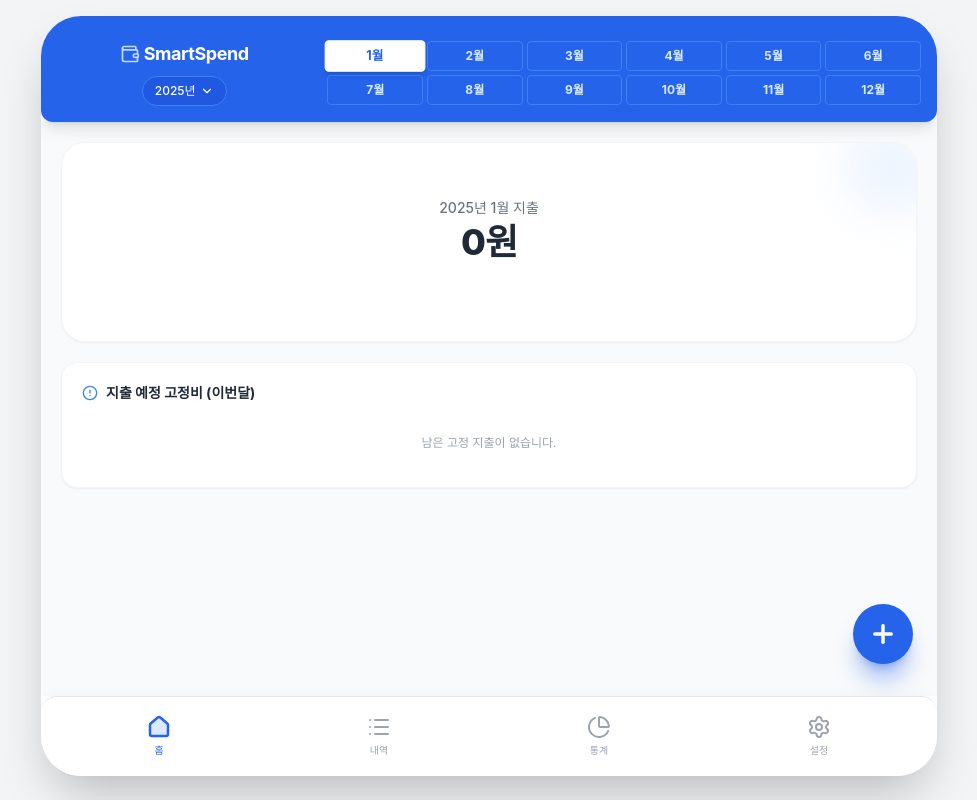
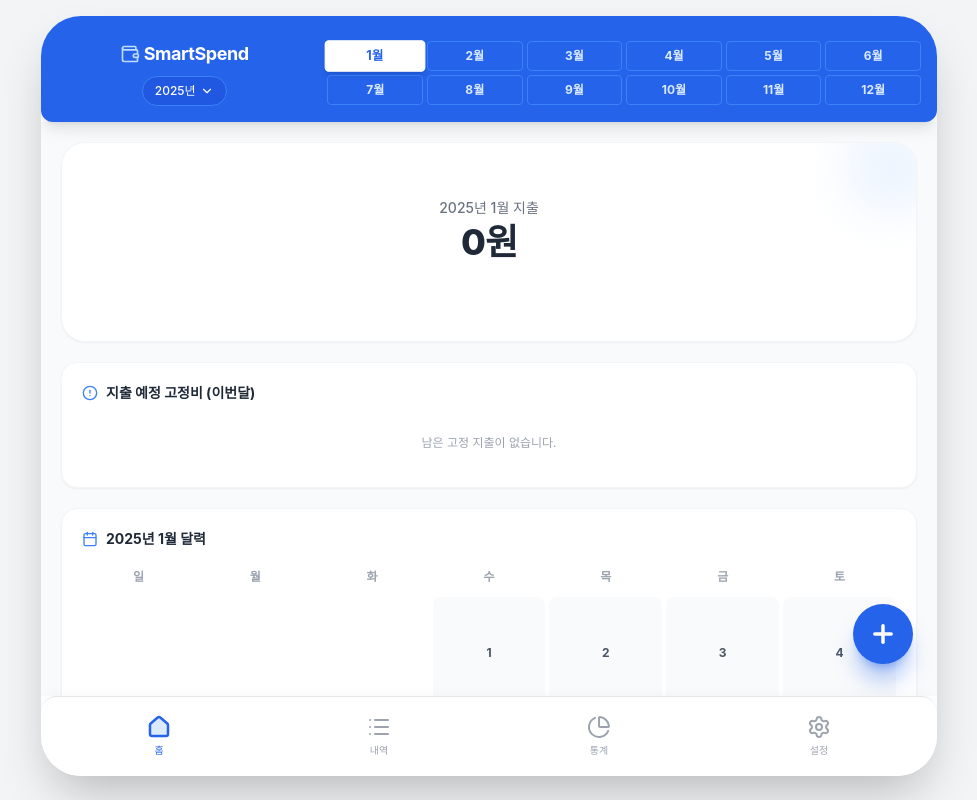
Before and after one commit to ikaros3/SmartSpend, a React (Vite) app: page / in a window 1280 px wide. Shown: the whole page, without its empty margins (151-1128 px from the left). Built offline with nearby package versions, Linux system fonts and the light colour scheme; the HTML template or start-up script is replaced by a standard one; a web font is replaced by a local one.

Commit message:
(Feature) 달력 기능 추가

```diff
--- a/src/App.jsx
+++ b/src/App.jsx
@@ -1,5 +1,6 @@
 import React, { useState, useMemo, useEffect, useRef } from "react";
 import * as XLSX from "xlsx";
+import CalendarView from "./components/CalendarView";
 import {
   formatNumber,
   formatCurrency,
@@ -970,6 +971,17 @@ export default function App() {
                     남은 고정 지출이 없습니다.
                   </div>
                 )}
+              </div>
+
+              {/* Calendar Component */}
+              <div className="mt-5 pb-5">
+                <CalendarView
+                  currentYear={currentYear}
+                  currentMonth={currentMonth}
+                  monthlyData={monthlyData}
+                  categories={categories}
+                  formatCurrency={formatCurrency}
+                />
               </div>
             </div>
           )}
--- /dev/null
+++ b/src/components/CalendarView.jsx
@@ -0,0 +1,148 @@
+import React, { useState, useMemo } from 'react';
+import { Calendar } from 'lucide-react';
+
+export default function CalendarView({
+    currentYear,
+    currentMonth,
+    monthlyData,
+    categories,
+    formatCurrency
+}) {
+    const [selectedDay, setSelectedDay] = useState(new Date().getDate());
+
+    const monthNum = parseInt(currentMonth.replace("월", ""));
+
+    // 현재 월의 데이터 조회 (연도 포함 키 사용)
+    const currentDataKey = `${currentYear}-${monthNum}월`;
+    const currentData = monthlyData[currentDataKey] || { items: [] };
+
+    // 달력 데이터 생성
+    const calendarData = useMemo(() => {
+        const daysInMonth = new Date(currentYear, monthNum, 0).getDate();
+        const startDay = new Date(currentYear, monthNum - 1, 1).getDay(); // 0: 일요일
+
+        const days = [];
+
+        // 시작 요일 맞추기 위한 빈 칸
+        for (let i = 0; i < startDay; i++) {
+            days.push(null);
+        }
+
+        // 날짜 채우기
+        for (let day = 1; day <= daysInMonth; day++) {
+            const items = currentData.items.filter(item => item.day === day);
+            days.push({ day, items });
+        }
+
+        return days;
+    }, [currentYear, monthNum, currentData]);
+
+    // 선택된 날짜의 아이템 필터링
+    const selectedDayItems = useMemo(() => {
+        if (!selectedDay) return [];
+        return currentData.items.filter(item => item.day === selectedDay);
+    }, [selectedDay, currentData]);
+
+    return (
+        <div className="bg-white rounded-2xl p-5 shadow-sm border border-gray-100">
+            <h3 className="font-bold text-gray-800 mb-4 text-sm flex items-center">
+                <Calendar size={16} className="text-blue-500 mr-2" />
+                {currentYear}년 {currentMonth} 달력
+            </h3>
+
+            {/* 요일 헤더 */}
+            <div className="grid grid-cols-7 gap-1 mb-2">
+                {['일', '월', '화', '수', '목', '금', '토'].map((day, idx) => (
+                    <div key={idx} className="text-center text-xs font-bold text-gray-400 py-1">
+                        {day}
+                    </div>
+                ))}
+            </div>
+
+            {/* 달력 그리드 */}
+            <div className="grid grid-cols-7 gap-1">
+                {calendarData.map((dayData, idx) => (
+                    <div key={idx} className="aspect-square">
+                        {dayData ? (
+                            <button
+                                onClick={() => setSelectedDay(dayData.day)}
+                                className={`w-full h-full rounded-lg flex flex-col items-center justify-center transition-all relative ${selectedDay === dayData.day
+                                        ? 'bg-blue-500 text-white shadow-md scale-105'
+                                        : dayData.items.length > 0
+                                            ? 'bg-gradient-to-br from-pink-50 to-purple-50 text-gray-800 hover:shadow-md hover:scale-105'
+                                            : 'bg-gray-50 text-gray-600 hover:bg-gray-100'
+                                    }`}
+                            >
+                                <span className={`text-xs font-bold ${selectedDay === dayData.day ? 'text-white' : ''
+                                    }`}>
+                                    {dayData.day}
+                                </span>
+                                {dayData.items.length > 0 && (
+                                    <div className="absolute bottom-1 flex gap-0.5">
+                                        {dayData.items.slice(0, 3).map((item, itemIdx) => {
+                                            const cat = categories.find(c => c.name === item.category) || { icon: '•', chartColor: 'text-gray-400' };
+                                            // 차트 컬러에서 텍스트 색상만 추출하거나 기본값 사용
+                                            const colorClass = selectedDay === dayData.day ? 'text-white' : cat.chartColor;
+                                            return (
+                                                <span key={itemIdx} className={`text-[8px] ${colorClass}`}>
+                                                    {cat.icon}
+                                                </span>
+                                            );
+                                        })}
+                                        {dayData.items.length > 3 && (
+                                            <span className={`text-[6px] font-bold ${selectedDay === dayData.day ? 'text-white' : 'text-gray-500'
+                                                }`}>
+                                                +{dayData.items.length - 3}
+                                            </span>
+                                        )}
+                                    </div>
+                                )}
+                            </button>
+                        ) : (
+                            <div className="w-full h-full"></div>
+                        )}
+                    </div>
+                ))}
+            </div>
+
+            {/* 선택된 날짜의 지출 내역 */}
+            {selectedDay && (
+                <div className="mt-4 pt-4 border-t border-gray-100 animate-in fade-in slide-in-from-top-2 duration-300">
+                    <h4 className="font-bold text-gray-800 mb-3 text-sm">
+                        {currentMonth.replace('월', '')}/{selectedDay}일 지출 내역
+                    </h4>
+                    {selectedDayItems.length === 0 ? (
+                        <p className="text-xs text-gray-400 text-center py-4">
+                            이 날짜에 지출 내역이 없습니다.
+                        </p>
+                    ) : (
+                        <div className="space-y-2">
+                            {selectedDayItems.map((item, idx) => {
+                                const cat = categories.find(c => c.name === item.category) || { icon: '⋯', chartColor: 'text-gray-400' };
+                                return (
+                                    <div key={idx} className="flex justify-between items-center p-2 rounded-lg bg-gradient-to-r from-blue-50 to-purple-50">
+                                        <div className="flex items-center gap-2">
+                                            <span className={`text-lg ${cat.chartColor}`}>{cat.icon}</span>
+                                            <div>
+                                                <p className="text-sm font-bold text-gray-800">{item.name}</p>
+                                                <p className="text-xs text-gray-500">{item.category}</p>
+                                            </div>
+                                        </div>
+                                        <p className="font-bold text-gray-900">-{formatCurrency(item.amount)}</p>
+                                    </div>
+                                );
+                            })}
+                            <div className="mt-2 pt-2 border-t border-gray-200 text-right">
+                                <p className="text-xs text-gray-600">
+                                    합계: <span className="font-bold text-blue-600">
+                                        {formatCurrency(selectedDayItems.reduce((sum, item) => sum + item.amount, 0))}
+                                    </span>
+                                </p>
+                            </div>
+                        </div>
+                    )}
+                </div>
+            )}
+        </div>
+    );
+}
```
